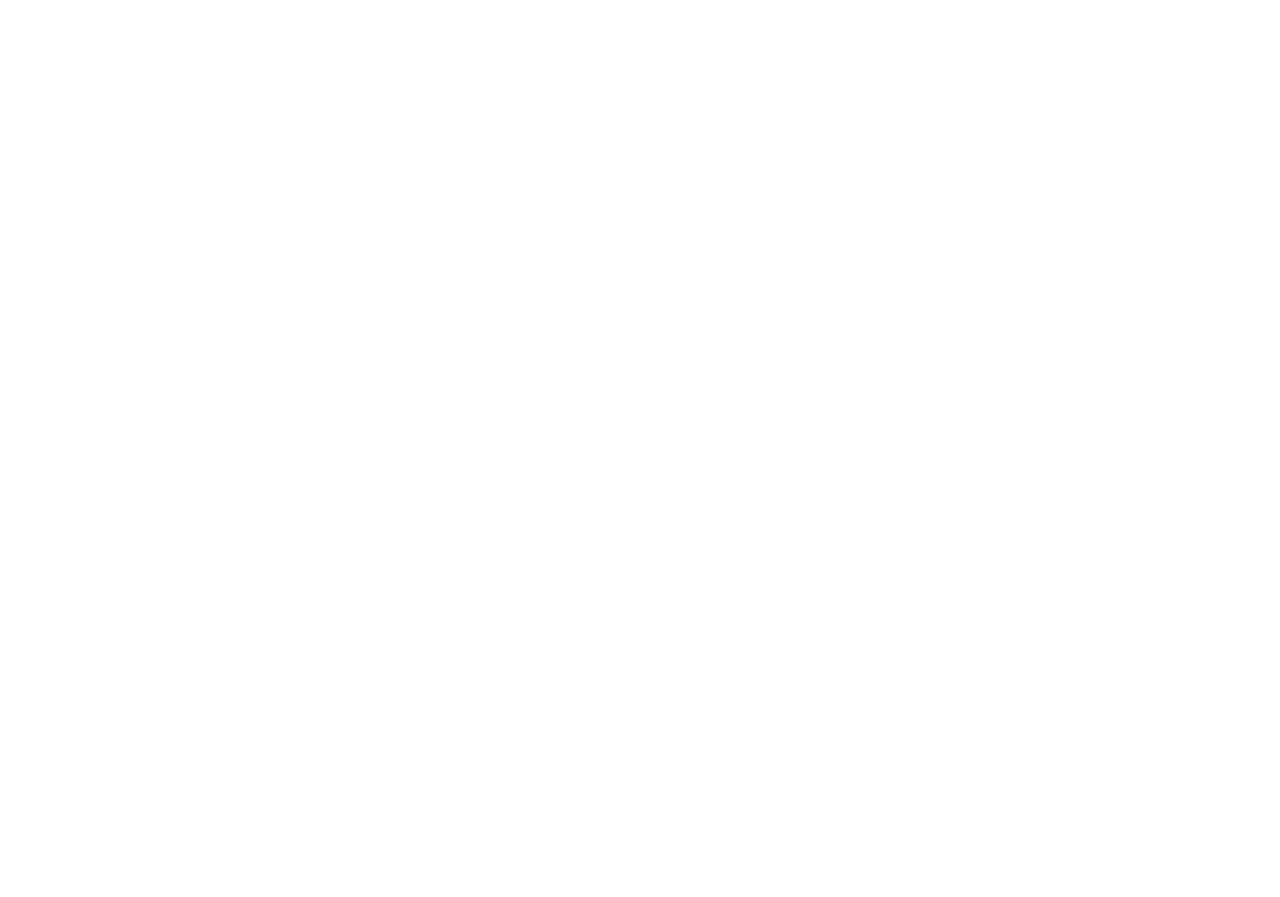
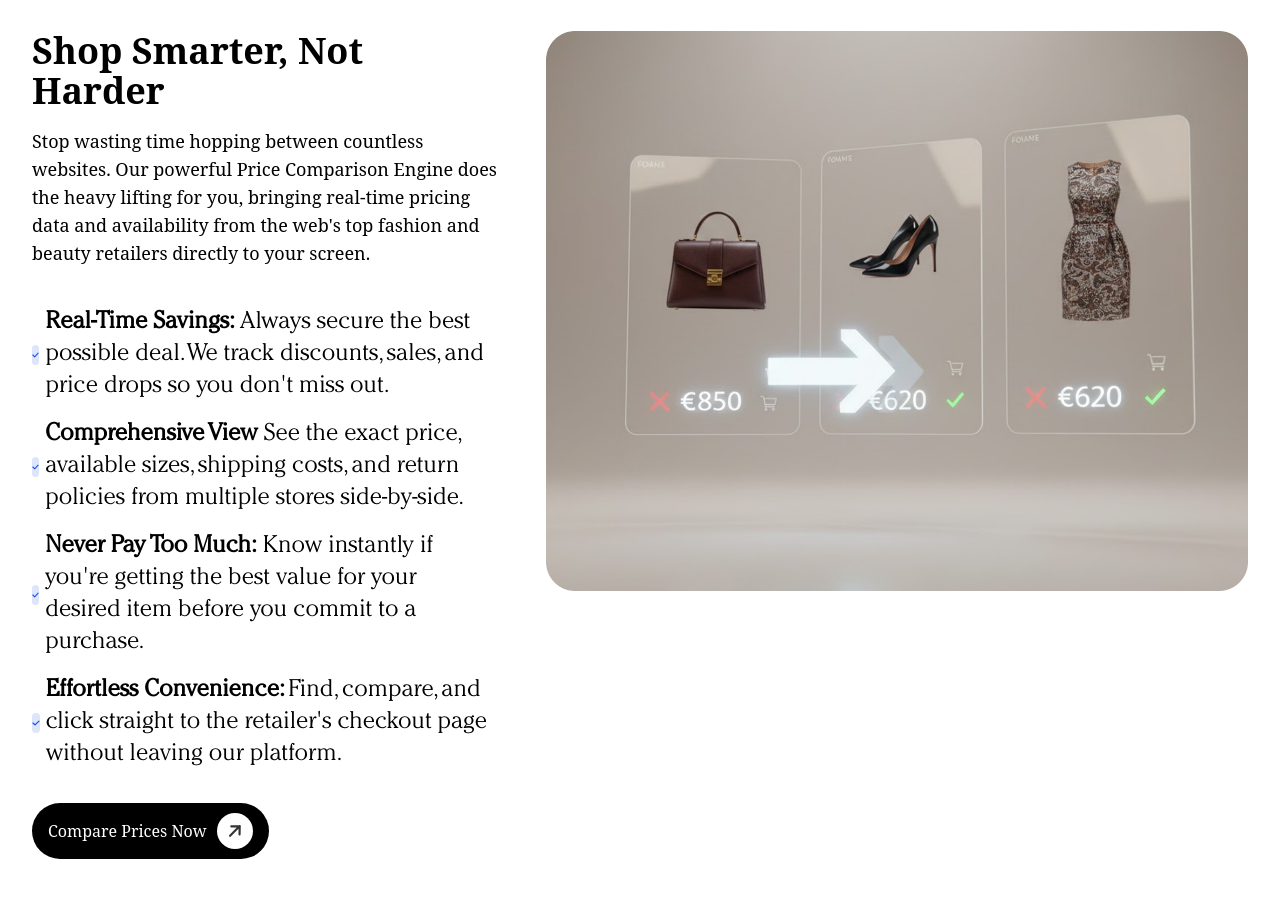
Before and after one commit to Madhankannan02/Tisku-TailwindCSS, a React (Vite) app: page /homepage in a window 1280 px wide. Shown: the part 2700-3597 px from the top of the page. Before the commit the page ends 2651 px from the top, so only its background shows below. Built offline with nearby package versions, Linux system fonts and the light colour scheme.

Commit message:
Completed the Shop Smarted Section

```diff
--- a/src/components/HomePage.jsx
+++ b/src/components/HomePage.jsx
@@ -2,6 +2,7 @@
 import { HeroSection } from "./HeroSection";
 import { Collaborator } from "./Collaborator";
 import { AiStudio } from "./AiStudio";
+import { ShopSmarter } from "./ShopSmarter";
 
 export function HomePage(){
  return(
@@ -65,6 +66,7 @@
   <HeroSection />
   <Collaborator />
   <AiStudio />
+  <ShopSmarter />
 
   </>
  );
--- /dev/null
+++ b/src/components/ShopSmarter.jsx
@@ -0,0 +1,95 @@
+import { SmallButton } from "./SmallButton";
+
+export function ShopSmarter(){
+ return(
+    <>
+    <section className="
+      mt-10
+      px-8
+      py-10
+      flex
+      flex-row-reverse
+      justify-between
+      gap-12
+      ">
+       <img src="../src/assets/image 8.png" alt="" className="
+       w-200
+       h-140"/>
+
+      <div className="flex
+      flex-col">
+
+       <div className="flex
+       flex-col
+       gap-4
+       pb-10">
+        <span className="font-sophia
+        font-bold
+        text-4xl">Shop Smarter, Not Harder</span>
+
+        <p className="font-itcbook
+        text-lg">Stop wasting time hopping between countless websites. Our powerful Price Comparison Engine does the heavy lifting for you, bringing real-time pricing data and availability from the web's top fashion and beauty retailers directly to your screen.</p>
+       </div>
+
+       <div className="flex flex-col gap-8">
+        <div className="flex
+       flex-col
+       gap-4
+       ">
+        <div className="flex
+        gap-10">
+         <div className="flex
+         gap-1.5
+         items-center">
+          <span className="flex justify-center items-center bg-[#1B4FE4]/15 rounded-full h-5 w-5">
+          <img src="../src/assets/Mark.svg" alt="Tcik"className="h-3 w-3" />
+          </span>
+          <p className="font-itclight text-2xl"> <span className="font-bold">Real-Time Savings:</span>  Always secure the best possible deal. We track discounts, sales, and price drops so you don't miss out.</p>
+         </div>
+        </div>
+
+        <div className="flex
+        gap-10">
+         <div className="flex
+         gap-1.5
+         items-center">
+          <span className="flex justify-center items-center bg-[#1B4FE4]/15 rounded-full h-5 w-5">
+          <img src="../src/assets/Mark.svg" alt="Tcik"className="h-3 w-3" />
+          </span>
+          <p className="font-itclight text-2xl"> <span className="font-bold">Comprehensive View</span>  See the exact price, available sizes, shipping costs, and return policies from multiple stores side-by-side.</p>
+         </div>
+        </div>
+
+        <div className="flex
+        gap-10">
+         <div className="flex
+         gap-1.5
+         items-center">
+          <span className="flex justify-center items-center bg-[#1B4FE4]/15 rounded-full h-5 w-5">
+          <img src="../src/assets/Mark.svg" alt="Tcik"className="h-3 w-3" />
+          </span>
+          <p className="font-itclight text-2xl"> <span className="font-bold">Never Pay Too Much:</span> Know instantly if you're getting the best value for your desired item before you commit to a purchase.</p>
+         </div>
+        </div>
+
+        <div className="flex
+        gap-10">
+         <div className="flex
+         gap-1.5
+         items-center">
+          <span className="flex justify-center items-center bg-[#1B4FE4]/15 rounded-full h-5 w-5">
+          <img src="../src/assets/Mark.svg" alt="Tcik"className="h-3 w-3" />
+          </span>
+          <p className="font-itclight text-2xl"> <span className="font-bold">Effortless Convenience: </span>  Find, compare, and click straight to the retailer's checkout page without leaving our platform.</p>
+         </div>
+        </div>
+
+        </div>
+        <SmallButton text={"Compare Prices Now"} />
+       </div>
+
+      </div>
+      </section>
+    </>
+   );
+}
```
